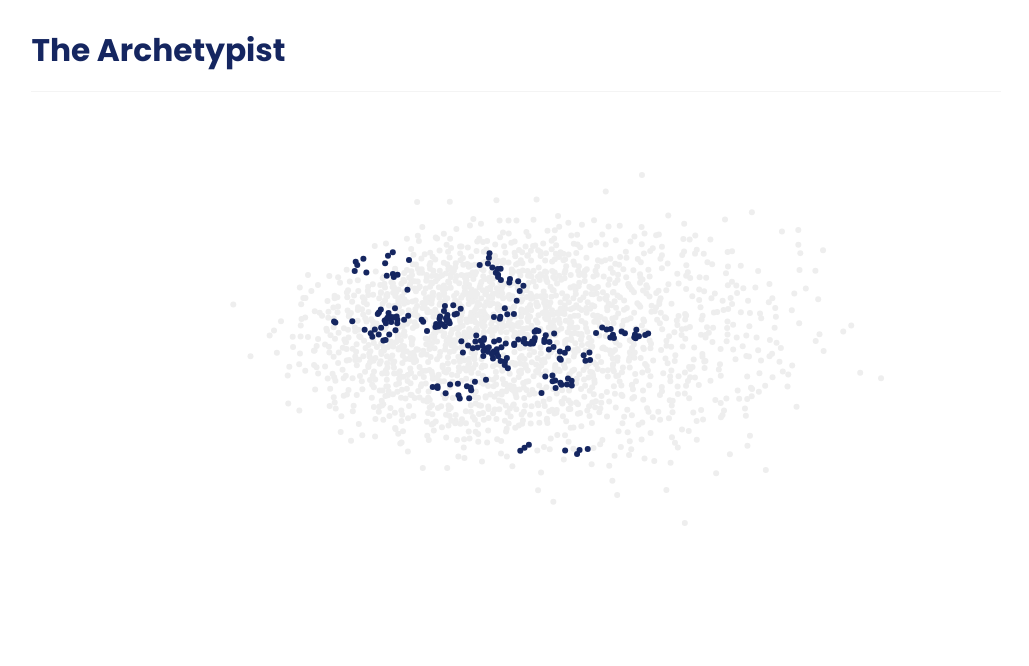
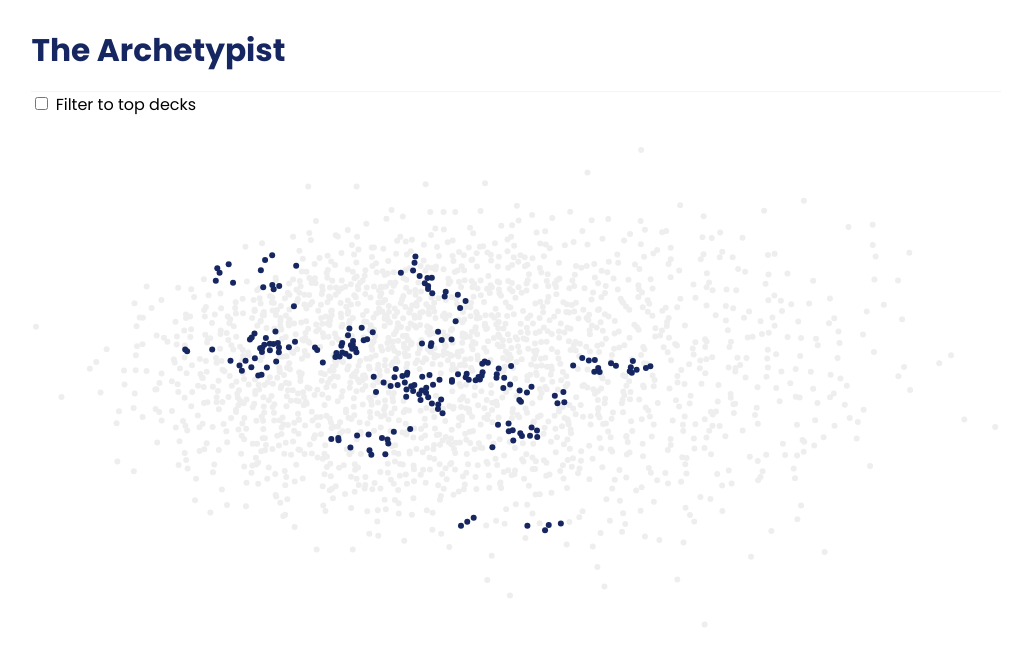
Before and after one commit to pekkapulli/draft-archetype-tool, a React app: page / in a window 1280 px wide. Shown: the top 666 px of the page, without its empty margins (124-1153 px from the left). Built offline with nearby package versions, Linux system fonts and the light colour scheme; a web font is replaced by a local one.

Commit message:
Add functionality

```diff
--- a/src/components/ClusterCard.tsx
+++ b/src/components/ClusterCard.tsx
@@ -1,8 +1,10 @@
 import React from 'react';
+import { scaleLinear } from 'd3-scale';
+import { max } from 'lodash';
 import styled from 'styled-components';
 import { theme } from '../theme';
-import { DeckDatum, DeckDatumWithList } from '../types';
-import { P, SmallSubtitle } from './common-styled-components';
+import { DeckDatumWithList } from '../types';
+import { P, SmallTitle } from './common-styled-components';
 import {
   ParentDimensionsProps,
   withParentDimensions,
@@ -12,15 +14,18 @@ import { TitleWithButtons } from './TitleWithButtons';
 interface ClusterAnalysis {
   cluster: string;
   averageWins: number;
-  averageAmounts: {
-    name: string;
-    averageAmount: number;
-  }[];
+  averageAmounts: Card[];
   decks: DeckDatumWithList[];
+}
+
+interface Card {
+  name: string;
+  averageAmount: number;
 }
 
 interface ClusterCardProps {
   clusterAnalysis: ClusterAnalysis;
+  removeCluster: (id: string) => void;
 }
 
 const ClusterCardContainer = styled.div`
@@ -29,22 +34,97 @@ const ClusterCardContainer = styled.div`
   padding: ${theme.spacing(3)};
 `;
 
-const ClusterCard = (props: ClusterCardProps & ParentDimensionsProps) => {
+const ClusterCard = (props: ClusterCardProps) => {
   return (
     <ClusterCardContainer>
-      <TitleWithButtons size="card">
+      <TitleWithButtons
+        size="largeCard"
+        buttons={[
+          {
+            text: 'X',
+            onClick: () => props.removeCluster(props.clusterAnalysis.cluster),
+          },
+        ]}
+      >
         Cluster {props.clusterAnalysis.cluster}
       </TitleWithButtons>
-      <P>Average wins: {props.clusterAnalysis.averageWins.toFixed(1)}</P>
-      <SmallSubtitle>Most played cards</SmallSubtitle>
-      {props.clusterAnalysis.averageAmounts.slice(0, 15).map((card) => (
-        <P key={card.name}>
-          <strong>{card.name}: </strong>
-          {card.averageAmount.toFixed(1)}
-        </P>
-      ))}
+      <P>
+        Average wins: {props.clusterAnalysis.averageWins.toFixed(1)}
+        <br />
+        Number of decks: {props.clusterAnalysis.decks.length}
+      </P>
+      <SmallTitle>Most played cards</SmallTitle>
+      <div>
+        <Chart cards={props.clusterAnalysis.averageAmounts.slice(0, 15)} />
+      </div>
     </ClusterCardContainer>
   );
 };
 
-export default withParentDimensions(ClusterCard);
+interface ChartProps {
+  cards: Card[];
+}
+
+const CardRow = styled.div`
+  display: flex;
+  flex-direction: row;
+  flex-wrap: nowrap;
+  align-items: center;
+  margin-bottom: 2px;
+`;
+
+const Name = styled.div`
+  ${theme.fontSize(-1)};
+`;
+
+const BAR_HEIGHT = 30;
+const AmountBarBG = styled.div`
+  position: relative;
+  height: ${BAR_HEIGHT}px;
+`;
+
+const Amount = styled.div`
+  position: absolute;
+  height: ${BAR_HEIGHT}px;
+  top: 0;
+  left: 0;
+  background-color: ${theme.colors.blue};
+  display: flex;
+  align-items: center;
+  justify-content: flex-start;
+  ${theme.fontSize(-1)};
+  color: white;
+  padding-left: ${theme.spacing(2)};
+`;
+
+const Chart = withParentDimensions(
+  (props: ChartProps & ParentDimensionsProps) => {
+    const {
+      parentDimensions: { width },
+      cards,
+    } = props;
+    const titleWidth = Math.min(Math.max(width / 3, 180), 220);
+    const chartWidth = width - titleWidth;
+    const maxAmount = max(cards.map((c) => c.averageAmount));
+    const xScale = scaleLinear()
+      .domain([0, maxAmount !== undefined ? maxAmount : 2.5])
+      .range([0, chartWidth]);
+
+    return (
+      <div>
+        {cards.map((card) => (
+          <CardRow key={card.name}>
+            <Name style={{ width: titleWidth }}>{card.name}</Name>
+            <AmountBarBG style={{ width: chartWidth }}>
+              <Amount style={{ width: `${xScale(card.averageAmount)}px` }}>
+                {card.averageAmount.toFixed(1)}
+              </Amount>
+            </AmountBarBG>
+          </CardRow>
+        ))}
+      </div>
+    );
+  }
+);
+
+export default ClusterCard;
--- a/src/components/ClusterCharts.tsx
+++ b/src/components/ClusterCharts.tsx
@@ -1,4 +1,4 @@
-import React, { useState } from 'react';
+import React from 'react';
 import { mapValues, orderBy, sum } from 'lodash';
 import styled from 'styled-components';
 import { useDeepMemo } from '../hooks/useDeepMemo';
@@ -9,6 +9,7 @@ interface ClusterChartsProps {
   clusters: Clusters;
   topDecks: DeckDatum[];
   deckLists: DeckList[];
+  removeCluster: (id: string) => void;
 }
 
 const ClusterChartsContainer = styled.div`
@@ -16,16 +17,22 @@ const ClusterChartsContainer = styled.div`
 `;
 
 export const ClusterCharts = (props: ClusterChartsProps) => {
-  const { clusters, topDecks, deckLists } = props;
-  // const [filterTopDecks, setFilterTopDecks] = useState<boolean>(false);
+  const { clusters, topDecks, deckLists, removeCluster } = props;
 
   const [cards] = useDeepMemo(() => {
-    return [Object.keys(deckLists[0]).filter((key) => key !== 'ID')];
+    return [
+      Object.keys(deckLists[0]).filter(
+        (key) =>
+          !['ID', 'Plains', 'Island', 'Swamp', 'Mountain', 'Forest'].includes(
+            key
+          )
+      ),
+    ];
   }, [deckLists]);
 
   const [clusterAnalysis] = useDeepMemo(() => {
-    const analysis = mapValues(clusters, (decks, cluster) => {
-      const clusterDecksWithLists = decks.map((deck) => ({
+    const analysis = mapValues(clusters, (cluster, id) => {
+      const clusterDecksWithLists = cluster.decks.map((deck) => ({
         ...deck,
         deckList: deckLists.find((list) => list.ID === deck['Deck ID']),
       }));
@@ -42,7 +49,7 @@ export const ClusterCharts = (props: ClusterChartsProps) => {
           ) / clusterDecksWithLists.length,
       }));
       return {
-        cluster,
+        cluster: id,
         averageWins,
         averageAmounts: orderBy(averageAmounts, 'averageAmount', 'desc'),
         decks: clusterDecksWithLists,
@@ -53,17 +60,15 @@ export const ClusterCharts = (props: ClusterChartsProps) => {
 
   return (
     <ClusterChartsContainer>
-      {/* <label>
-        <input
-          type="checkbox"
-          onChange={(event) => setFilterTopDecks(event.target.checked)}
-          checked={filterTopDecks}
-        />{' '}
-        Filter to top decks
-      </label> */}
-      {Object.keys(props.clusters).map((cluster) => (
-        <ClusterCard key={cluster} clusterAnalysis={clusterAnalysis[cluster]} />
-      ))}
+      {orderBy(Object.keys(props.clusters), undefined, 'desc').map(
+        (cluster) => (
+          <ClusterCard
+            key={cluster}
+            clusterAnalysis={clusterAnalysis[cluster]}
+            removeCluster={removeCluster}
+          />
+        )
+      )}
     </ClusterChartsContainer>
   );
 };
--- a/src/components/DeckPlot.tsx
+++ b/src/components/DeckPlot.tsx
@@ -1,56 +1,62 @@
-import React, { useEffect, useRef, useState } from 'react';
+import React, { useEffect, useRef } from 'react';
 import { brush, D3BrushEvent } from 'd3-brush';
 import { scaleLinear } from 'd3-scale';
 import { select } from 'd3-selection';
-import { range } from 'lodash';
+import { max, min, values } from 'lodash';
 import { useDeepMemo } from '../hooks/useDeepMemo';
 import { theme } from '../theme';
-import { Clusters, DeckDatum } from '../types';
+import { Cluster, Clusters, DeckDatum } from '../types';
 import {
   ParentDimensionsProps,
   withParentDimensions,
 } from './generic/withParentDimensions';
+import styled from 'styled-components';
 
 interface Props {
   data: DeckDatum[];
   topDecks: DeckDatum[];
-  setClusters: (clusters: Clusters) => void;
+  clusters: Clusters;
+  addCluster: (cluster: Cluster) => void;
+  removeCluster: (id: string) => void;
 }
 
-interface NodeSelector {
-  x1: number;
-  x2: number;
-  y1: number;
-  y2: number;
-  id: number;
-  decks?: DeckDatum[];
-}
+const SVG = styled.svg`
+  margin: ${theme.spacing(4)} 0;
+`;
 
-const neighbourKeys = range(1, 20, 1).map((n) => `Neigh${n}`);
+// const neighbourKeys = range(1, 20, 1).map((n) => `Neigh${n}`);
 
 const DeckPlot = (props: Props & ParentDimensionsProps) => {
-  const { parentDimensions, data, topDecks, setClusters } = props;
+  const {
+    parentDimensions,
+    data,
+    topDecks,
+    clusters,
+    addCluster,
+    removeCluster,
+  } = props;
   const width = parentDimensions.width;
   const height = width * 0.5;
 
-  const [nodeSelectors, setNodeSelectors] = useState<NodeSelector[]>([]);
-
-  const [selectionInProcess, setSelectionInProcess] = useState<
-    NodeSelector | undefined
-  >(undefined);
   const svgRef = useRef<SVGSVGElement>(null);
 
-  // const scaleColor = scaleLinear<string>()
-  //   .domain([
-  //     minWins !== undefined ? minWins : 0,
-  //     maxWins !== undefined ? maxWins : 1,
-  //   ])
-  //   .range([theme.colors.grey(5), theme.colors.blue])
-  //   .interpolate(interpolateHcl);
-
   const [plot, xScale, yScale] = useDeepMemo(() => {
-    const xScale = scaleLinear().range([0, width]).domain([-1, 1]);
-    const yScale = scaleLinear().range([height, 0]).domain([-1, 1]);
+    const xValues = data
+      .map((d) => d['NMDS 1'])
+      .concat(values(clusters).flatMap((c) => [c.x1, c.x2]));
+    const yValues = data
+      .map((d) => d['NMDS 2'])
+      .concat(values(clusters).flatMap((c) => [c.y1, c.y2]));
+    const minX = min(xValues);
+    const maxX = max(xValues);
+    const minY = min(yValues);
+    const maxY = max(yValues);
+    const xScale = scaleLinear()
+      .range([5, width - 5])
+      .domain([minX !== undefined ? minX : 0, maxX !== undefined ? maxX : 2]);
+    const yScale = scaleLinear()
+      .range([height - 5, 5])
+      .domain([minY !== undefined ? minY : 0, maxY !== undefined ? maxY : 2]);
     //  scaleColor(d['Neighbours average win rate'])
     const plotRender = data.map((d) => (
       <circle
@@ -66,7 +72,7 @@ const DeckPlot = (props: Props & ParentDimensionsProps) => {
       />
     ));
     return [plotRender, xScale, yScale];
-  }, [data, width, height]);
+  }, [data, width, height, clusters]);
 
   useEffect(() => {
     const sweeper = brush()
@@ -75,76 +81,83 @@ const DeckPlot = (props: Props & ParentDimensionsProps) => {
         [width, height],
       ])
       .on('start brush end', (event: D3BrushEvent<SVGSVGElement>) => {
-        if (event.selection) {
+        if (event.selection && event.type === 'end') {
           const eventSelection = event.selection as [
             [number, number],
             [number, number]
           ];
-
-          const selection: NodeSelector = {
+          const cluster: Cluster = {
             x1: xScale.invert(eventSelection[0][0]),
             x2: xScale.invert(eventSelection[1][0]),
             y1: yScale.invert(eventSelection[0][1]),
             y2: yScale.invert(eventSelection[1][1]),
-            id: 0,
+            id: '',
+            decks: [],
           };
-          if (event.type === 'brush') {
-            setSelectionInProcess(selection);
-          } else if (event.type === 'end') {
-            setSelectionInProcess(undefined);
-            selection.id = nodeSelectors.length;
-            selection.decks = data.filter(
-              (deck) =>
-                deck['NMDS 1'] > selection.x1 &&
-                deck['NMDS 1'] < selection.x2 &&
-                deck['NMDS 2'] < selection.y1 &&
-                deck['NMDS 2'] > selection.y2
-            );
-            const newNodeSelectors = nodeSelectors.concat(selection);
-            setNodeSelectors(newNodeSelectors);
-            setClusters(
-              newNodeSelectors.reduce<Clusters>((result, selector) => {
-                return {
-                  ...result,
-                  [selector.id]: selector.decks,
-                };
-              }, {})
-            );
-          }
+          cluster.id = Object.keys(clusters).length.toString();
+          addCluster(cluster);
+          select(svgRef.current)
+            .select('.brush')
+            .call(sweeper.clear as any);
         }
       });
     select(svgRef.current)
       .select('.brush')
       .call(sweeper as any);
-  }, [width, height, nodeSelectors]);
+  }, [width, height, clusters]);
 
   return (
-    <svg width={width} height={height} ref={svgRef}>
+    <SVG width={width} height={height} ref={svgRef}>
       {plot}
       <g className="brush" />
-      {nodeSelectors.map((selector) => (
-        <g key={selector.id}>
+      {values(clusters).map((cluster: Cluster) => (
+        <g key={cluster.id}>
           <rect
-            key={selector.id}
+            key={cluster.id}
             stroke={theme.colors.grey(3)}
-            x={xScale(selector.x1)}
-            width={Math.abs(xScale(selector.x2) - xScale(selector.x1))}
-            y={yScale(selector.y1)}
-            height={Math.abs(yScale(selector.y1) - yScale(selector.y2))}
+            x={xScale(cluster.x1)}
+            width={Math.abs(xScale(cluster.x2) - xScale(cluster.x1))}
+            y={yScale(cluster.y1)}
+            height={Math.abs(yScale(cluster.y1) - yScale(cluster.y2))}
             style={{ pointerEvents: 'none' }}
             fill={theme.colors.purple}
             opacity={0.3}
           />
           <text
-            x={xScale(selector.x1) + 3}
-            y={yScale(selector.y2) - 3}
-            style={{ fontWeight: 'bold' }}
+            x={xScale(cluster.x1) + 3}
+            y={yScale(cluster.y2) - 3}
+            style={{ fontWeight: 'bold', pointerEvents: 'none' }}
+            fill="white"
+            fontSize={12}
           >
-            {selector.id}
+            {cluster.id}
           </text>
+          <g onClick={() => removeCluster(cluster.id)}>
+            <circle
+              cx={xScale(cluster.x2) - 2}
+              cy={yScale(cluster.y1) + 2}
+              r={6}
+              fill={theme.colors.blue}
+              strokeWidth={0.5}
+              stroke="white"
+            />
+            <text
+              x={xScale(cluster.x2) - 2}
+              y={yScale(cluster.y1) + 5}
+              fontSize={8}
+              style={{
+                fontWeight: 'bold',
+                cursor: 'pointer',
+                textAnchor: 'middle',
+              }}
+              fill="white"
+            >
+              X
+            </text>
+          </g>
         </g>
       ))}
-    </svg>
+    </SVG>
   );
 };
 
--- a/src/components/MainPage.tsx
+++ b/src/components/MainPage.tsx
@@ -11,9 +11,9 @@ import styled from 'styled-components';
 import { theme } from '../theme';
 import { csvParse, csvParseRows, DSVRowArray } from 'd3-dsv';
 import DeckPlot from './DeckPlot';
-import { Clusters, DeckDatum, DeckList } from '../types';
+import { Cluster, Clusters, DeckDatum, DeckList } from '../types';
 import { ClusterCharts } from './ClusterCharts';
-import { max, min, orderBy } from 'lodash';
+import { mapValues, max, min, orderBy } from 'lodash';
 import { useDeepMemo } from '../hooks/useDeepMemo';
 
 const Cards = styled.div`
@@ -34,50 +34,6 @@ const Card = styled.div`
   }
 `;
 
-const KeyIndicatorArea = styled.div`
-  margin: ${theme.spacing(1)} 0 0 0;
-  width: 100%;
-  display: flex;
-  flex-direction: row;
-  justify-content: flex-start;
-  align-items: center;
-
-  & + & {
-    margin: 0;
-  }
-`;
-
-const KeyIndicatorAmount = styled.div`
-  ${theme.fontBold};
-  ${theme.fontSize(4)};
-  color: ${theme.colors.blue};
-  width: 40px;
-  text-align: center;
-  flex-shrink: 0;
-`;
-
-const KeyIndicatorText = styled.div`
-  flex-grow: 1;
-  color: blue;
-  text-transform: uppercase;
-  ${theme.fontNormal};
-  color: ${theme.colors.blue};
-  ${theme.fontSize(0)};
-  line-height: 1.2;
-`;
-
-interface KeyIndicatorProps {
-  amount: string;
-  text: string;
-}
-
-const KeyIndicator = (props: KeyIndicatorProps) => (
-  <KeyIndicatorArea>
-    <KeyIndicatorAmount>{props.amount}</KeyIndicatorAmount>
-    <KeyIndicatorText>{props.text}</KeyIndicatorText>
-  </KeyIndicatorArea>
-);
-
 const fetchMetaData = async (
   setMetaData: React.Dispatch<React.SetStateAction<DeckDatum[] | null>>
 ) => {
@@ -88,7 +44,11 @@ const fetchMetaData = async (
     parsed,
     ['Neighbours average win rate'],
     ['asc']
-  );
+  ).map((d) => ({
+    ...d,
+    'NMDS 1': Number(d['NMDS 1']) + 1,
+    'NMDS 2': Number(d['NMDS 2']) + 1,
+  }));
   setMetaData(sorted);
 };
 
@@ -104,42 +64,97 @@ const fetchDeckData = async (
 export default () => {
   const [metaData, setMetaData] = useState<null | DeckDatum[]>(null);
   const [deckLists, setDeckLists] = useState<null | DeckList[]>(null);
+  const [filterTopDecks, setFilterTopDecks] = useState<boolean>(false);
 
   useEffect(() => {
     fetchMetaData(setMetaData);
     fetchDeckData(setDeckLists);
   }, []);
 
-  const [maxWins, minWins, topDecks] = useDeepMemo(() => {
-    const neighbourWins = metaData?.map(
-      (d) => d['Neighbours average win rate']
-    );
-    const maxW = max(neighbourWins);
-    const minW = min(neighbourWins);
+  const [decks, topDecks] = useDeepMemo(() => {
+    const topDecks = metaData?.slice(metaData.length * 0.9);
+    const dataSet = filterTopDecks ? topDecks : metaData;
 
-    const topDecks = metaData?.slice(metaData.length * 0.9);
-
-    return [maxW, minW, topDecks];
-  }, [metaData]);
+    return [dataSet, topDecks];
+  }, [metaData, filterTopDecks]);
 
   const [clusters, setClusters] = useState<Clusters>({});
+
+  const getDecksForCluster = (cluster: Cluster) => {
+    return (
+      decks?.filter(
+        (deck) =>
+          deck['NMDS 1'] > cluster.x1 &&
+          deck['NMDS 1'] < cluster.x2 &&
+          deck['NMDS 2'] < cluster.y1 &&
+          deck['NMDS 2'] > cluster.y2
+      ) || []
+    );
+  };
+
+  useEffect(() => {
+    setClusters(
+      mapValues(clusters, (cluster) => ({
+        ...cluster,
+        decks: getDecksForCluster(cluster),
+      }))
+    );
+  }, [filterTopDecks]);
+
+  const addCluster = (cluster: Cluster) => {
+    setClusters({
+      ...clusters,
+      [cluster.id]: {
+        ...cluster,
+        decks: getDecksForCluster(cluster),
+      },
+    });
+  };
+
+  const removeCluster = (id: string) => {
+    console.log('remove', id);
+    const newClusters = Object.keys(clusters)
+      .filter((cluster) => cluster !== id)
+      .reduce<Clusters>(
+        (result, cluster, i) => ({
+          ...result,
+          [i.toString()]: {
+            ...clusters[cluster],
+            id: i.toString(),
+          },
+        }),
+        {}
+      );
+    setClusters(newClusters);
+  };
 
   return (
     <ArticleMain>
       <Header header="The Archetypist" />
       <WideTextContent>
-        {metaData && topDecks && (
+        <label style={{ cursor: 'pointer' }}>
+          <input
+            type="checkbox"
+            onChange={(event) => setFilterTopDecks(event.target.checked)}
+            checked={filterTopDecks}
+          />{' '}
+          Filter to top decks
+        </label>
+        {decks && topDecks && (
           <DeckPlot
-            data={metaData}
+            data={decks}
             topDecks={topDecks}
-            setClusters={setClusters}
+            clusters={clusters}
+            addCluster={addCluster}
+            removeCluster={removeCluster}
           />
         )}
-        {metaData && topDecks && deckLists && (
+        {decks && topDecks && deckLists && (
           <ClusterCharts
             clusters={clusters}
             topDecks={topDecks}
             deckLists={deckLists}
+            removeCluster={removeCluster}
           />
         )}
       </WideTextContent>
--- a/src/components/common-styled-components.tsx
+++ b/src/components/common-styled-components.tsx
@@ -234,6 +234,7 @@ export const Button = styled.div`
   justify-content: center;
   white-space: nowrap;
   display: inline-block;
+  border-radius: 50%;
 
   & + & {
     margin-left: ${theme.spacing(2)};
```
Also changed, not shown: src/components/TitleWithButtons.tsx (+12 -17 lines), src/types.ts (+10 -1 lines).
